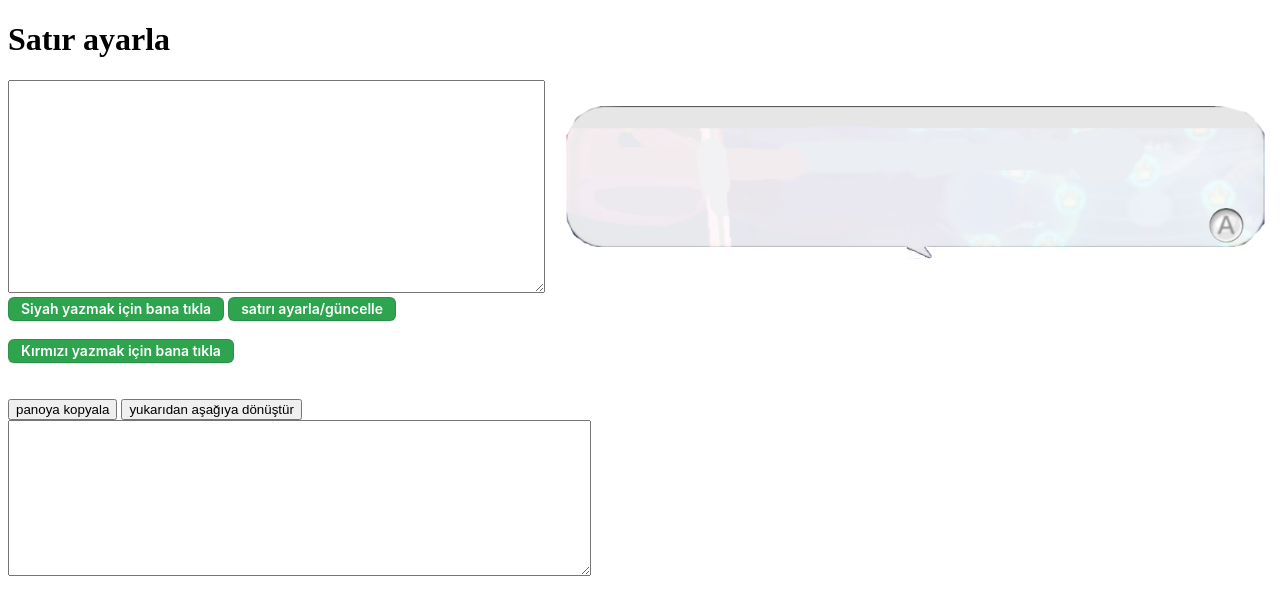
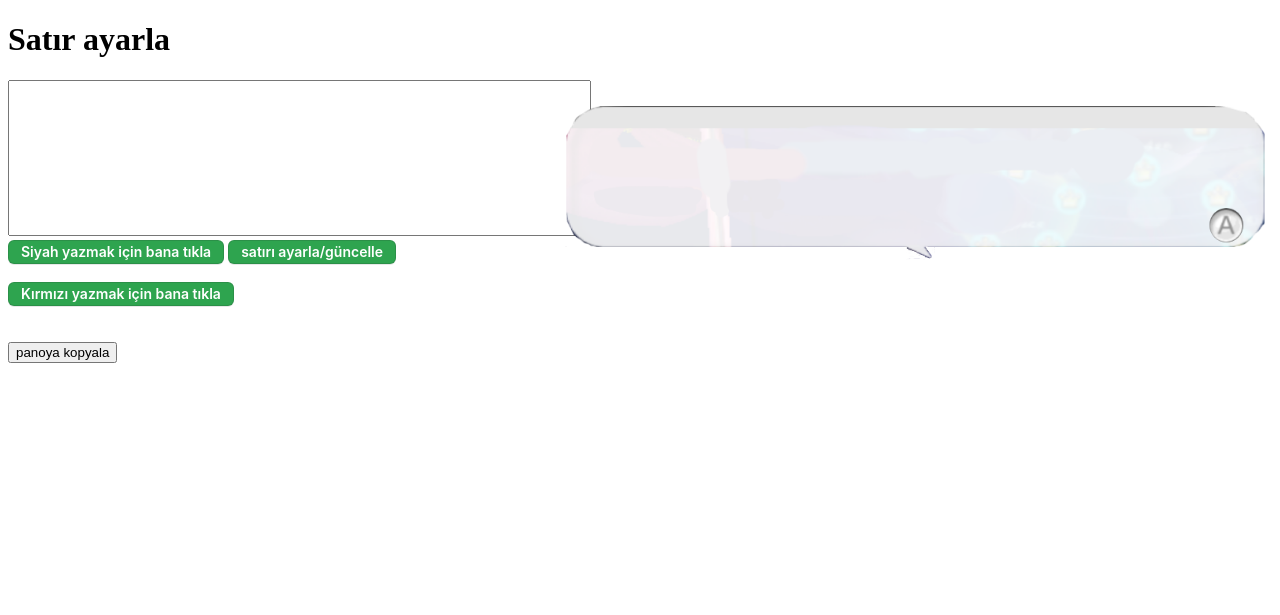
Before and after one commit to furkankapici/furkankapici.github.io, a PHP site: page / in a window 1280 px wide. Shown: the top 615 px of the page. Run offline with PHP 8.4, Linux system fonts and the light colour scheme.

Commit message:
Add files via upload

```diff
--- a/SMGmetinkutusu/index.html
+++ b/SMGmetinkutusu/index.html
@@ -14,18 +14,19 @@
 <body>
     <div id="Soru1">
 	    <h1>Satır ayarla</h1>
-   <textarea cols="70" rows="10" type="text" id="htmlmetin" style="width: 531px; height: 207px;"></textarea><br>
+   <textarea cols="70" rows="10" type="text" id="messagexml"></textarea><br>
 <button onclick="satirsiyah()" class="button">Siyah yazmak için bana tıkla</button> <button class="button" onclick="satirayar()">satırı ayarla/güncelle</button><br><br>
 <button onclick="satirkirmizi()" class="button">Kırmızı yazmak için bana tıkla</button>
    <br>
-    <input type="text" class="hidden" id="insert" value="<a style='color: black;'>deneme</a>" />
-	<input type="text" class="hidden" id="insert2" value="<a style='color: red;'>31</a>" />
+    <input type="text" class="hidden" id="insert" value='<font color="black"/>' />
+	<input type="text" class="hidden" id="insert2" value='<font color="red"/>' />
     <br>
     <br>
     <button onclick="copyToClipboard('cıktı')">panoya kopyala</button>
-	<button id="cıktı" onclick="donustur()"> yukarıdan aşağıya dönüştür</button>
+
     </div>
-<textarea cols="70" rows="10" type="text" id="sonucKutusu"></textarea>
+<textarea cols="70" rows="10" type="text" id="htmlmetin" style="width: 531px; height: 207px; display: none;"></textarea><br>
+<button id="cıktı" style="display: none;" onclick="htmldenwiiyedonustur()"> Html'den xml'e dönüştür</button>
 <img class="kutucuk" src="kaynaklar/diyalogkutu.png"></img>
 
 <p id="sorujs" class="kutucukmetin">
--- a/SMGmetinkutusu/kaynaklar/script.js
+++ b/SMGmetinkutusu/kaynaklar/script.js
@@ -16,32 +16,36 @@ return false;
 
 function satirsiyah() {
 var curPos =
-document.getElementById("htmlmetin").selectionStart;
+document.getElementById("messagexml").selectionStart;
 console.log(curPos);
-let x = $("#htmlmetin").val();
+let x = $("#messagexml").val();
 let text_to_insert = $("#insert").val();
-$("#htmlmetin").val(
+$("#messagexml").val(
 x.slice(0, curPos) + text_to_insert + x.slice(curPos));
             }
 
  function satirkirmizi() {
  var curPos =
- document.getElementById("htmlmetin").selectionStart;
+ document.getElementById("messagexml").selectionStart;
  console.log(curPos);
- let x = $("#htmlmetin").val();
+ let x = $("#messagexml").val();
  let text_to_insert = $("#insert2").val();
- $("#htmlmetin").val(
+ $("#messagexml").val(
  x.slice(0, curPos) + text_to_insert + x.slice(curPos));
              }
 
 	function satirayar() {
 var metinKutusu = document.getElementById("htmlmetin"); // metin kutusu elemanını al
-var sonucKutusu = document.getElementById("sorujs"); // sonuç kutusu elemanını al
+var messagexml = document.getElementById("sorujs"); // sonuç kutusu elemanını al
 var htmlKod = metinKutusu.value; // metin kutusundaki HTML kodunu al
-sonucKutusu.innerHTML = htmlKod; // HTML kodunu işle ve sonuç kutusuna yaz
+messagexml.innerHTML = htmlKod; // HTML kodunu işle ve sonuç kutusuna yaz
+var wiimetin = document.getElementById("messagexml").value;  // Metin kutusundan metni al
+// <font> etiketlerini <a> etiketlerine dönüştür
+var wii_html = wiimetin.replace(/<font color="red"\/?>/g, "</a><a style='color: red;'>").replace(/<font color="black"\/?>/g, "</a><a style='color: black;'>").replace(/\n/g, "<br>");
+document.getElementById("htmlmetin").value = wii_html; // Sonucu yeni bir metin kutusuna yaz
 }
 
-function donustur() {
+function htmldenwiiyedonustur() {
   // Metin kutusundan metni al
   var metin = document.getElementById("htmlmetin").value;
 
@@ -49,5 +53,5 @@ function donustur() {
   var yeniMetin = metin.replace(/<a style='color: red;'>/g, '<font color="red"/>').replace(/<\/a>/g, "").replace(/<a style='color: black;'>/g, '<font color="black"/>').replace(/<\/a>/g, "");
 
   // Sonucu yeni bir metin kutusuna yaz
-  document.getElementById("sonucKutusu").value = yeniMetin;
+  document.getElementById("messagexml").value = yeniMetin;
 }
--- a/SMGmetinkutusu/kaynaklar/style.css
+++ b/SMGmetinkutusu/kaynaklar/style.css
@@ -8,12 +8,16 @@
 .kutucukmetin {
     position: absolute;
     top: 90px;
-  right: 45px;
+    right: 46px;
     font-size: 27px;
+	width: 698px;
     max-width: 698px;
     max-height: 113px;
     word-wrap: break-word;
-  text-overflow: ellipsis
+    text-overflow: ellipsis;
+    text-align: left;
+    direction: ltr;
+    unicode-bidi: bidi-override;
 }
 
 .border {
```
Lines whose indentation alone changed are shown as unchanged.
